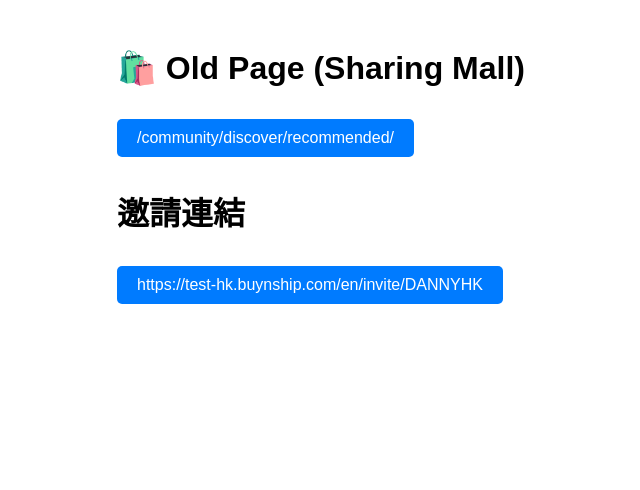
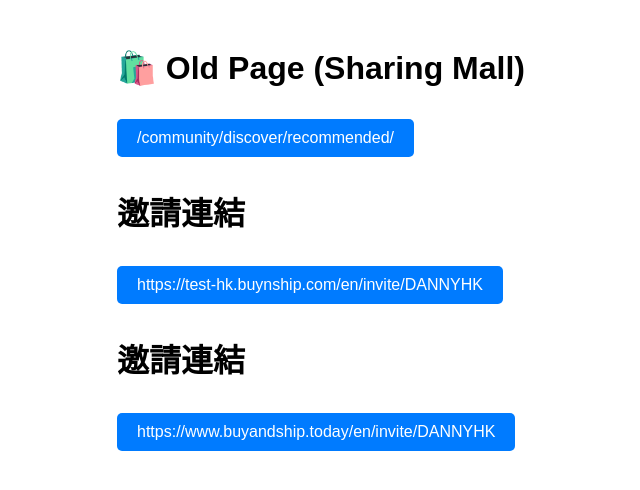
Before and after one commit to Rickyluu/rickyluu.github.io, a plain HTML site: page index.html in a window 1280 px wide. Shown: the whole page, without its empty margins (223-863 px from the left). Drawn offline with Linux system fonts and the light colour scheme.

Commit message:
Update index.html

```diff
--- a/index.html
+++ b/index.html
@@ -41,6 +41,10 @@
         <a href="https://test-hk.buynship.com/en/invite/DANNYHK">
             https://test-hk.buynship.com/en/invite/DANNYHK
         </a>
+                <h1>邀請連結</h1>
+        <a href="https://www.buyandship.today/en/invite/DANNYHK">
+            https://www.buyandship.today/en/invite/DANNYHK
+        </a>
     </div>
 </body>
 
```
